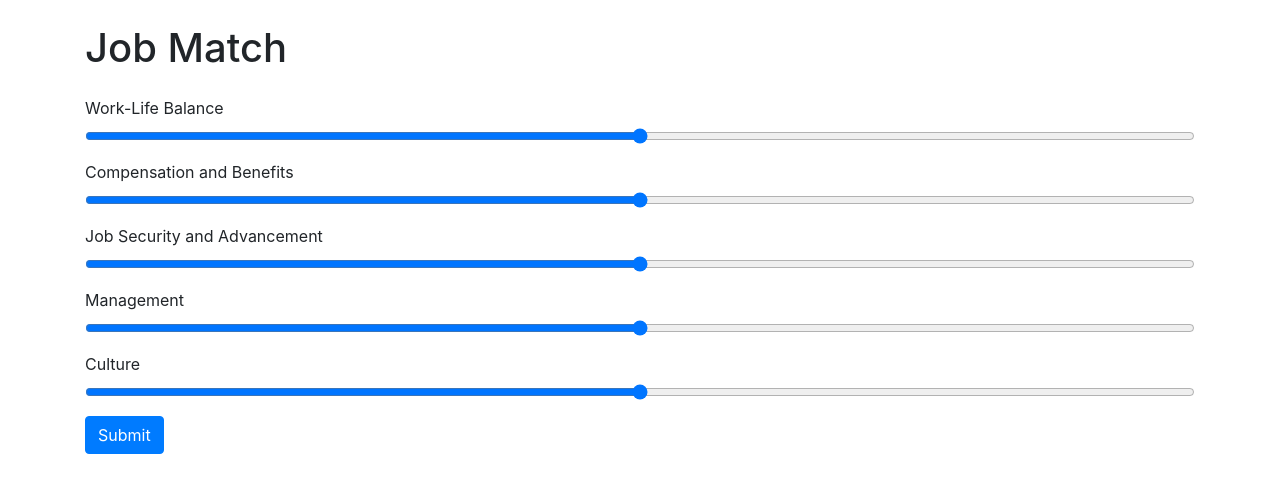
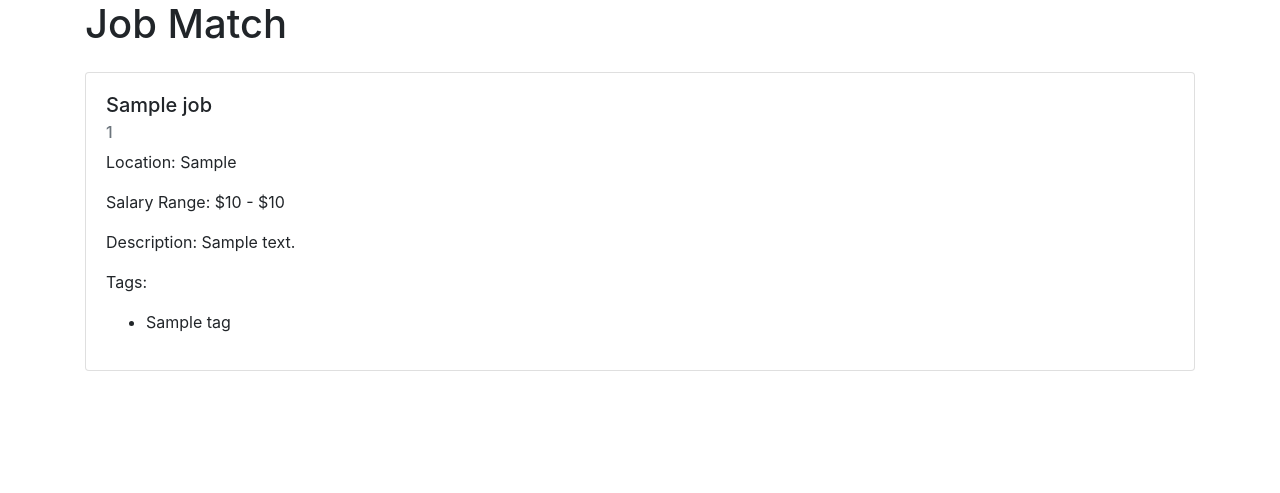
Before and after one commit to SE300-Job-Search-Group/SE300-Job-Search-Project, a Flask app: template src/templates/job_match.html in a window 1280 px wide. Shown: the part 56-549 px from the top of the page. Run offline with Flask 3, Linux system fonts and the light colour scheme; the template is opened without the code that fills it: most values are stand-ins (such as "Sample title", 1, 10 or a date in 2020); some libraries are stand-ins or nearby versions.

Commit message:
Job match but no job returned

```diff
--- a/src/templates/company_match_results.html
+++ b/src/templates/company_match_results.html
@@ -26,5 +26,8 @@
             <a href="{{ company2Obj.getLink() }}" class="btn btn-primary" target="_blank">Visit Company Website</a>
         </div>
     </div>
+    <div class="text-center mt-4">
+        <a href="{{ url_for('views.job_match') }}" class="btn btn-primary">Find Matching Jobs</a>
+    </div>
 </div>
 {% endblock %}
--- a/src/templates/job_match.html
+++ b/src/templates/job_match.html
@@ -1,30 +1,27 @@
 {% extends "base.html" %}
 {% block title %} Job Match {% endblock %}
 {% block content %}
-<div class="container mt-4">
-    <h1 class="mb-4">Job Match</h1>
-    <form method="POST" action="{{ url_for('views.job_match_results') }}">
-        <div class="form-group">
-            <label for="workLifeBalance">Work-Life Balance</label>
-            <input type="range" class="form-control-range" id="workLifeBalance" name="workLifeBalance" min="0" max="10" value="5">
+<div class="container">
+    <h1>Job Match</h1>
+
+    <!-- Displaying matched jobs as cards -->
+    {% for job in matched_jobs %}
+    <div class="card mt-4">
+        <div class="card-body">
+            <h5 class="card-title">{{ job.getTitle() }}</h5>
+            <h6 class="card-subtitle mb-2 text-muted">{{ job.getCompanyID() }}</h6>
+            <p class="card-text">Location: {{ job.getLocation() }}</p>
+            <p class="card-text">Salary Range: ${{ job.getSalaryRange()[0] }} - ${{ job.getSalaryRange()[1] }}</p>
+            <p class="card-text">Description: {{ job.getDesc() }}</p>
+            <p class="card-text">Tags:
+                <ul>
+                    {% for tag in job.getTags() %}
+                    <li>{{ tag }}</li>
+                    {% endfor %}
+                </ul>
+            </p>
         </div>
-        <div class="form-group">
-            <label for="compensation">Compensation and Benefits</label>
-            <input type="range" class="form-control-range" id="compensation" name="compensation" min="0" max="10" value="5">
-        </div>
-        <div class="form-group">
-            <label for="jobSecurity">Job Security and Advancement</label>
-            <input type="range" class="form-control-range" id="jobSecurity" name="jobSecurity" min="0" max="10" value="5">
-        </div>
-        <div class="form-group">
-            <label for="management">Management</label>
-            <input type="range" class="form-control-range" id="management" name="management" min="0" max="10" value="5">
-        </div>
-        <div class="form-group">
-            <label for="culture">Culture</label>
-            <input type="range" class="form-control-range" id="culture" name="culture" min="0" max="10" value="5">
-        </div>
-        <button type="submit" class="btn btn-primary">Submit</button>
-    </form>
+    </div>
+    {% endfor %}
 </div>
 {% endblock %}
```
Also changed, not shown: src/views.py (+15 -15 lines), database/main.db.
